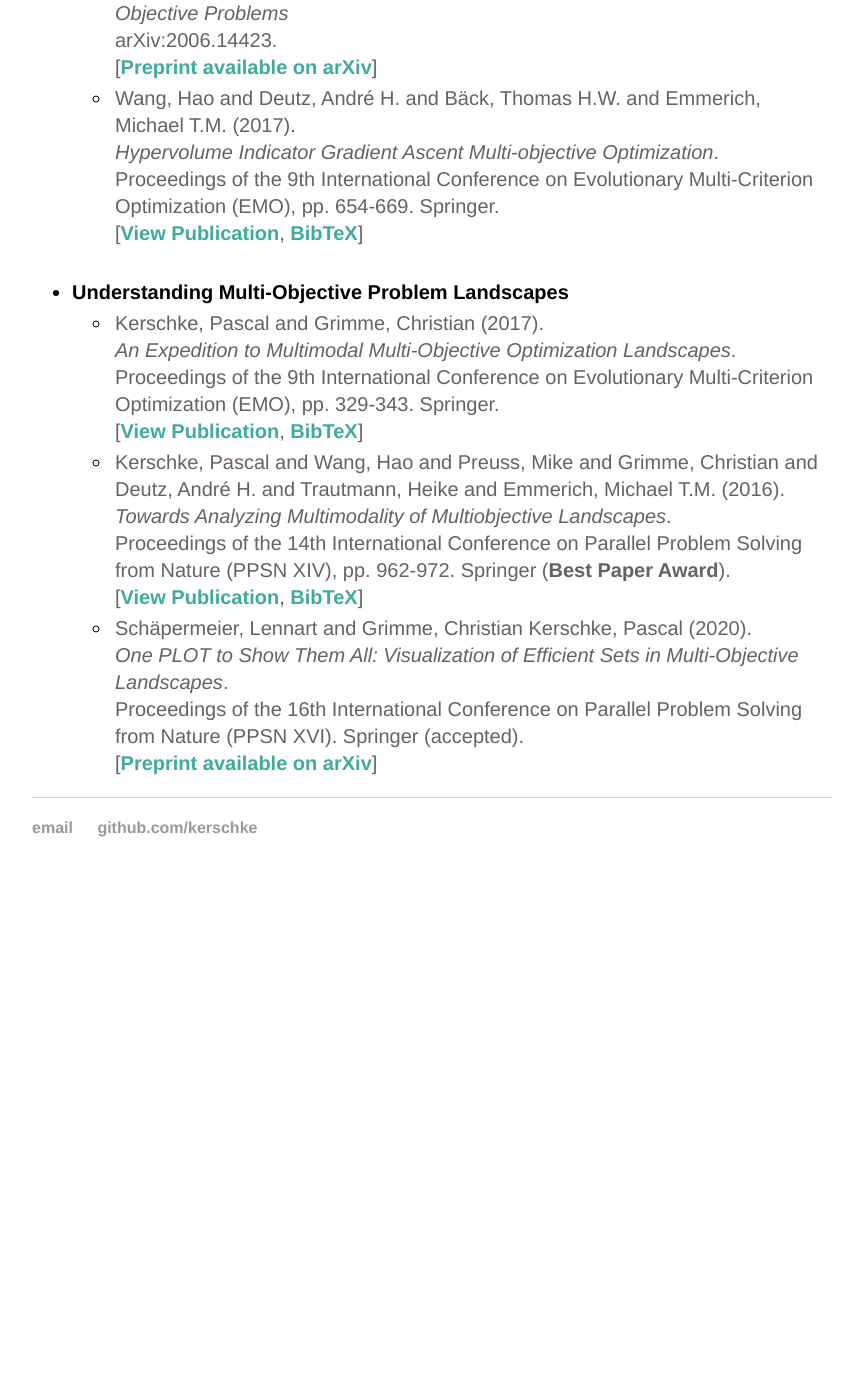
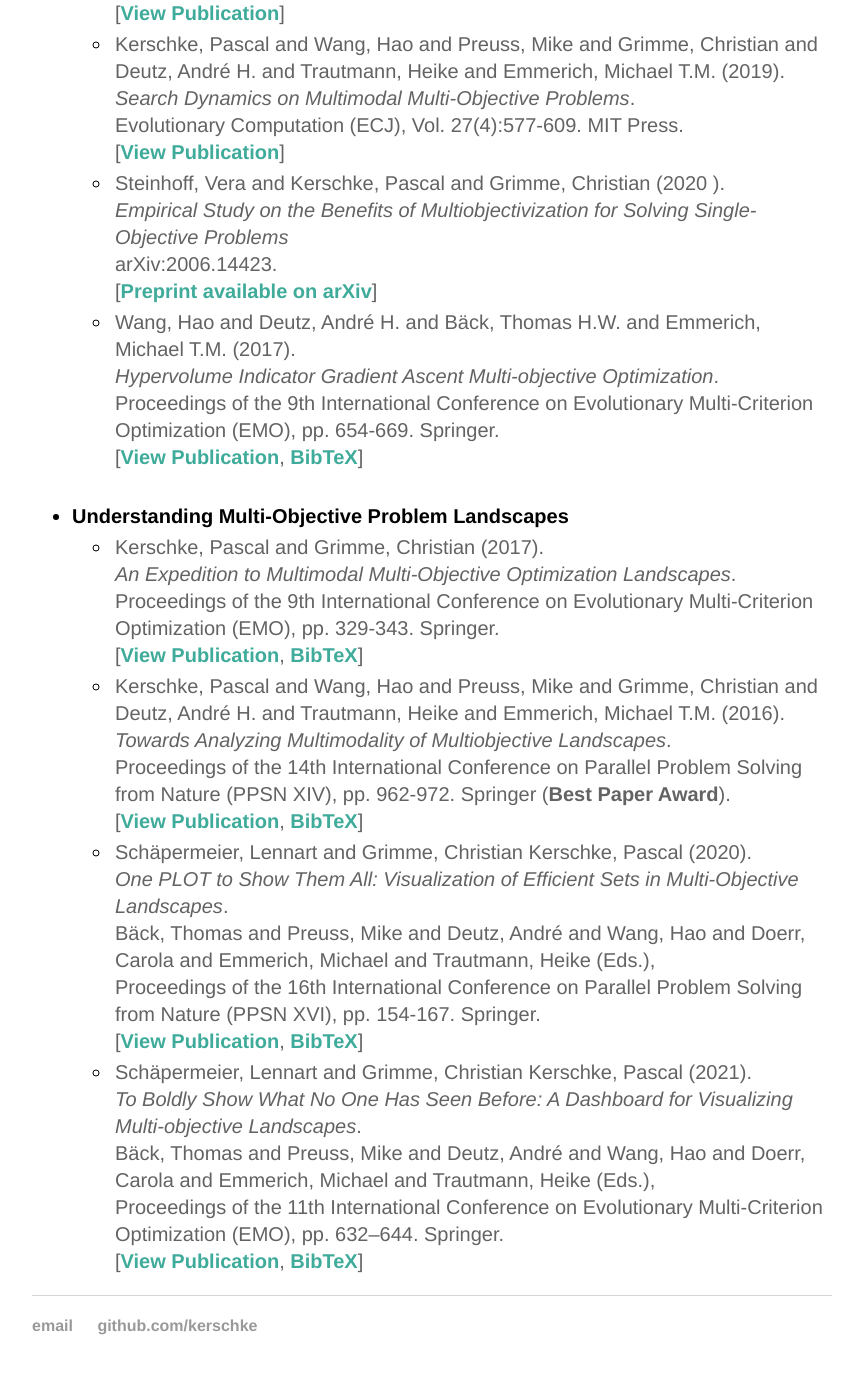
Before and after one commit to mo-opt/mo-opt, a Jekyll site: the page built from index.html, in a window 1280 px wide and 1400 px high, scrolled down 3552 px. Shown: the top 1374 px of the window, without its empty margins (208-1061 px from the left). Built offline with Jekyll 4.4.1, drawn with Linux system fonts in a browser that asks for light colours; before the commit the page ends 4454 px from its top, so only the background shows below that; some of the changed text lies outside the part shown.

Commit message:
updated publications and added TUD

```diff
--- a/index.html
+++ b/index.html
@@ -10,15 +10,18 @@
   Due to the limitations of our common visualization methods, and the corresponding poor understanding of multi-objective optimization problems (MOPs), people simply infer concepts (such as multimodality) from their experiences in the single-objective domain. Within this project, we started to shed light on this highly complex class of optimization problems - mainly with the help of seminal visualization techniques, which are capable of depicting local optima in MOPs - and used our insights to design powerful multi-objective optimization algorithms.</p>
 
 <h2 id="people">People</h2>
-<p>This projectly mainly is joint work between researchers from the <a href="https://www.uni-muenster.de/en/" target="_blank" alt="Visit the website of the University of Muenster">University of M&#252;nster</a> in Germany and the <a href="https://liacs.leidenuniv.nl" alt="Visit the website of the LIACS at Leiden University" target="_blank"> Leiden Institute of Advanced Computer Science (LIACS), Leiden University</a> in The Netherlands. In addition, there have been contributions from researchers of the <a href="https://www.google.com/url?sa=t&rct=j&q=&esrc=s&source=web&cd=2&ved=2ahUKEwjm7eyX9fTlAhUHPewKHaCzAdcQFjABegQICxAE&url=https%3A%2F%2Fcs.adelaide.edu.au%2F~optlog%2F&usg=AOvVaw3IDeBOoZPqA89aJX_ncZwD" alt="Visit the website of Optimization and Logistics group at the University of Adelaide" target="_blank">University of Adelaide</a>.</p>
+<p>This projectly mainly is joint work between researchers from the <a href="https://tud.de/?set_language=en" target="_blank" alt="Visit the website of the TU Dresden">TU Dresden</a> and <a href="https://www.uni-muenster.de/en/" target="_blank" alt="Visit the website of the University of Muenster">University of M&#252;nster</a> in Germany as well as the <a href="https://liacs.leidenuniv.nl" alt="Visit the website of the LIACS at Leiden University" target="_blank"> Leiden Institute of Advanced Computer Science (LIACS), Leiden University</a> in The Netherlands. In addition, there have been contributions from researchers of the <a href="https://www.google.com/url?sa=t&rct=j&q=&esrc=s&source=web&cd=2&ved=2ahUKEwjm7eyX9fTlAhUHPewKHaCzAdcQFjABegQICxAE&url=https%3A%2F%2Fcs.adelaide.edu.au%2F~optlog%2F&usg=AOvVaw3IDeBOoZPqA89aJX_ncZwD" alt="Visit the website of Optimization and Logistics group at the University of Adelaide" target="_blank">University of Adelaide</a>.</p>
 
 <ul>
+  <li>TU Dresden:</li>
+  <ul>
+  <li><a href="https://tud.de/vkw/bda/die-professur/inhaber-in?set_language=en" alt="Website of Pascal Kerschke">Pascal Kerschke</a>, Professor (TU Dresden, Germany)</li>
+  <li><a href="https://tud.de/vkw/bda/die-professur/beschaeftigte?set_language=en" alt="Website of Lennart Schaepermeier">Lennart Sch&#228;permeier</a>, Research Associate (TU Dresden, Germany)</li>
+  </ul>
   <li>University of M&#252;nster:</li>
   <ul>
   <li><a href="https://www.wi.uni-muenster.de/department/statistik/people/pelin-aspar" alt="Website of Pelin Aspar">Pelin Aspar</a>, Research Assistant (University of M&#252;nster, Germany)</li>
   <li><a href="https://www.wi.uni-muenster.de/department/statistik/people/christian-grimme" alt="Website of Christian Grimme">Christian Grimme</a>, Postdoctoral Reseaercher (University of M&#252;nster, Germany)</li>
-  <li><a href="http://erc.is/p/kerschke" alt="Website of Pascal Kerschke">Pascal Kerschke</a>, Postdoctoral Researcher (University of M&#252;nster, Germany)</li>
-  <li><a href="https://www.wi.uni-muenster.de/department/statistik/people/lennart-merlin-schaepermeier-1" alt="Website of Lennart Schaepermeier">Lennart Sch&#228;permeier</a>, Graduate Student Assistant (University of M&#252;nster, Germany)</li>
   <li><a href="https://www.wi.uni-muenster.de/department/statistik/people/vera-steinhoff-2" alt="Website of Vera Steinhoff">Vera Steinhoff</a>, Graduate Student Assistant (University of M&#252;nster, Germany)</li>
   <li><a href="http://erc.is/p/trautmann" alt="Website of Heike Trautmann">Heike Trautmann</a>, Professor (University of Muenster, Germany)</li>
   </ul>
@@ -93,7 +96,14 @@
 
 <h2 id="publications">Publications</h2>
 
-  <ul>
+   <ul>
+    <li><b>Survey Article</b></li>
+    <ul>
+    <li><p class="publication">Grimme, Christian and Kerschke, Pascal and Aspar, Pelin and Trautmann, Heike and Preuss, Mike and Deutz, Andr&eacute; and Wang, Hao and Emmerich, Michael (2021).<br>
+      <em>Peeking Beyond Peaks: Challenges and Research Potentials of Continuous Multimodal Multi-objective Optimization.</em><br>
+      Computers &amp; Operations Research (COR), Vol. 136, December 2021. Elsevier.<br>
+      [<a href="https://doi.org/10.1016/j.cor.2021.105489" alt="View Publication">View Publication</a>]</p></li>
+    </ul>
     <li><b>Algorithm Design</b></li>
     <ul>
     <li><p class="publication">Grimme, Christian and Kerschke, Pascal and Trautmann, Heike (2019).<br>
@@ -127,9 +137,15 @@
       <em>Towards Analyzing Multimodality of Multiobjective Landscapes</em>.<br>
       Proceedings of the 14th International Conference on Parallel Problem Solving from Nature (PPSN XIV), pp. 962-972. Springer (<b>Best Paper Award</b>).<br>
       [<a href="https://link.springer.com/chapter/10.1007/978-3-319-45823-6_90" alt="View Publication">View Publication</a>, <a href="https://citation-needed.springer.com/v2/references/10.1007/978-3-319-45823-6_90?format=bibtex&flavour=citation" alt="BibTeX">BibTeX</a>]</p></li>
-      <li><p class="publication">Sch&#228;permeier, Lennart and Grimme, Christian Kerschke, Pascal (2020).<br>
-        <em>One PLOT to Show Them All: Visualization of Efficient Sets in Multi-Objective Landscapes</em>.<br>
-        Proceedings of the 16th International Conference on Parallel Problem Solving from Nature (PPSN XVI). Springer (accepted).<br>
-        [<a href="https://arxiv.org/abs/2006.11547" alt="Preprint available on arXiv">Preprint available on arXiv</a>]</p></li>
+    <li><p class="publication">Sch&#228;permeier, Lennart and Grimme, Christian Kerschke, Pascal (2020).<br>
+      <em>One PLOT to Show Them All: Visualization of Efficient Sets in Multi-Objective Landscapes</em>.<br>
+      B&auml;ck, Thomas and Preuss, Mike and Deutz, Andr&eacute; and Wang, Hao and Doerr, Carola and Emmerich, Michael and Trautmann, Heike (Eds.),<br>
+      Proceedings of the 16th International Conference on Parallel Problem Solving from Nature (PPSN XVI), pp. 154-167. Springer.<br>
+      [<a href="https://link.springer.com/chapter/10.1007/978-3-030-58115-2_11" alt="View Publication">View Publication</a>, <a href="https://citation-needed.springer.com/v2/references/10.1007/978-3-030-58115-2_11?format=bibtex&flavour=citation" alt="BibTeX">BibTeX</a>]</p></li>
+    <li><p class="publication">Sch&#228;permeier, Lennart and Grimme, Christian Kerschke, Pascal (2021).<br>
+      <em>To Boldly Show What No One Has Seen Before: A Dashboard for Visualizing Multi-objective Landscapes</em>.<br>
+      B&auml;ck, Thomas and Preuss, Mike and Deutz, Andr&eacute; and Wang, Hao and Doerr, Carola and Emmerich, Michael and Trautmann, Heike (Eds.),<br>
+      Proceedings of the 11th International Conference on Evolutionary Multi-Criterion Optimization (EMO), pp. 632–644. Springer.<br>
+      [<a href="https://link.springer.com/chapter/10.1007/978-3-030-72062-9_50" alt="View Publication">View Publication</a>, <a href="https://citation-needed.springer.com/v2/references/10.1007/978-3-030-72062-9_50?format=bibtex&flavour=citation" alt="BibTeX">BibTeX</a>]</p></li>
   </ul>
 </ul>
```
